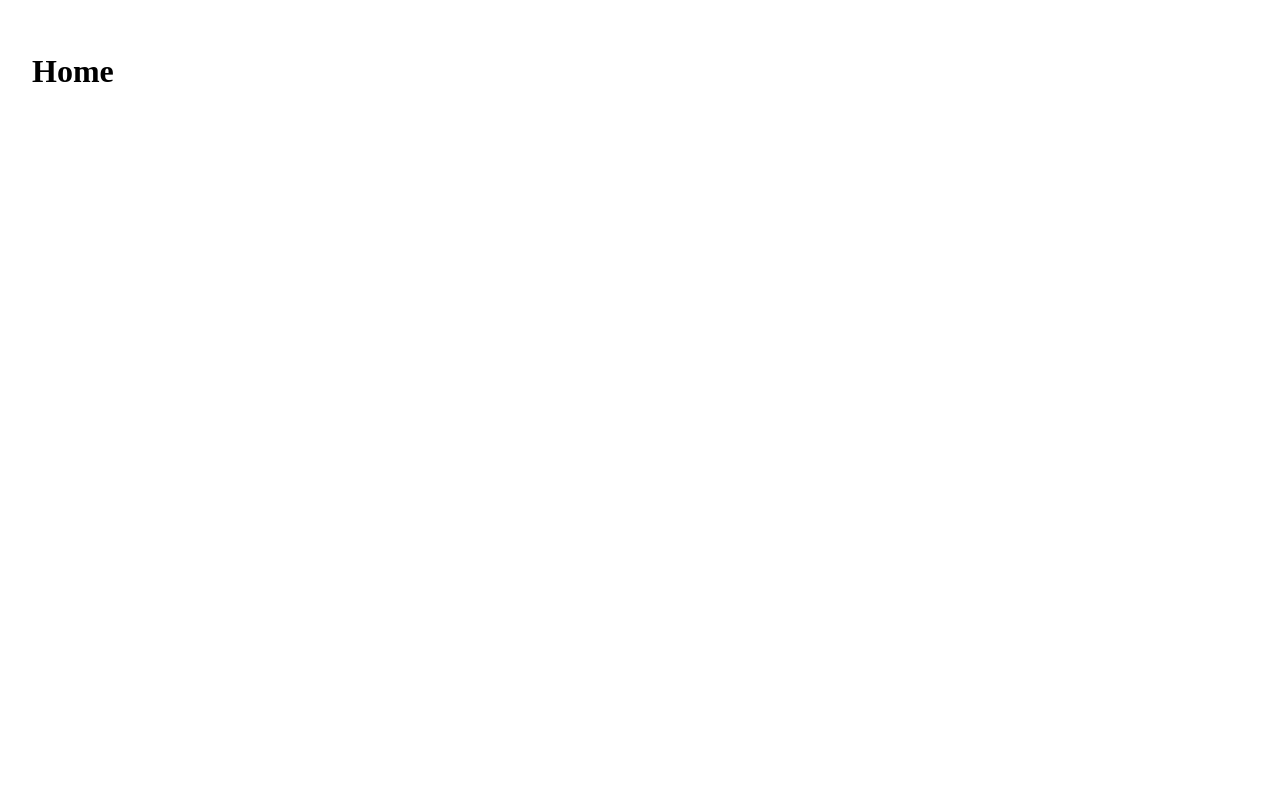
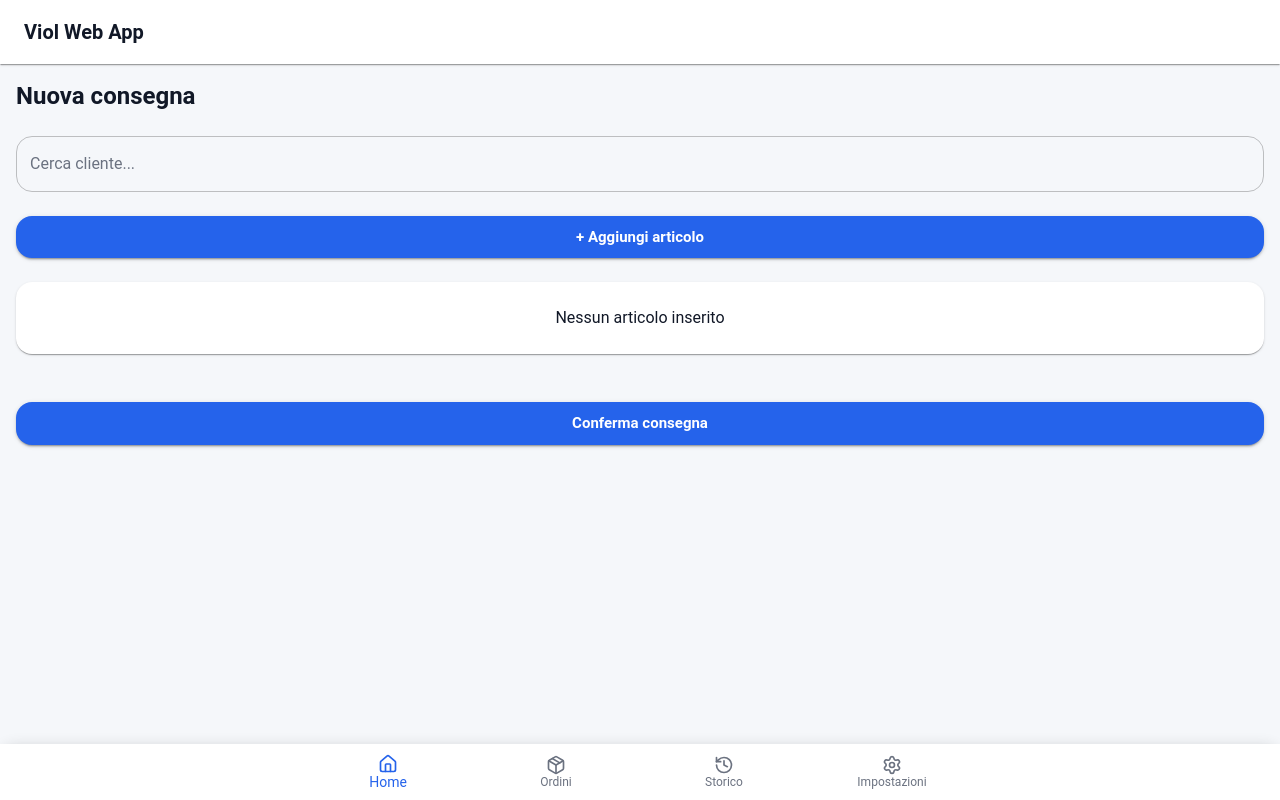
Before and after one commit to LoivX/ViolWebApp, a React (Vite) app in the folder frontend/: page / in a window 1280 px wide. Built offline with nearby package versions, Linux system fonts and the light colour scheme.

Commit message:
Main Layout and Home structure

```diff
--- a/frontend/package.json
+++ b/frontend/package.json
@@ -10,6 +10,11 @@
     "preview": "vite preview"
   },
   "dependencies": {
+    "@emotion/react": "^11.14.0",
+    "@emotion/styled": "^11.14.1",
+    "@mui/icons-material": "^9.2.0",
+    "@mui/material": "^9.2.0",
+    "lucide-react": "^1.25.0",
     "react": "^19.2.7",
     "react-dom": "^19.2.7",
     "react-router-dom": "^7.18.1"
--- a/frontend/src/layouts/MainLayout.tsx
+++ b/frontend/src/layouts/MainLayout.tsx
@@ -1,13 +1,94 @@
 import { Outlet } from "react-router-dom";
+import { useLocation, useNavigate } from "react-router-dom";
+
+import {
+  BottomNavigation,
+  BottomNavigationAction,
+  AppBar,
+  Toolbar,
+  Typography,
+  Paper,
+  Box,
+} from "@mui/material";
+
+import {
+  House,
+  Package,
+  History,
+  Settings,
+} from "lucide-react";
 
 export default function MainLayout() {
+  const location = useLocation();
+  const navigate = useNavigate();
   return (
-    <main
-      style={{
-        padding: "24px",
+    <Box
+      sx={{
+        minHeight: "100vh",
+        bgcolor: "background.default",
+        display: "flex",
+        flexDirection: "column",
       }}
     >
-      <Outlet />
-    </main>
+      {/* Header */}
+
+    <AppBar
+      position="sticky"
+      elevation={1}
+      color="inherit"
+    >
+      <Toolbar>
+        <Typography variant="h6">
+          Viol Web App
+        </Typography>
+      </Toolbar>
+    </AppBar>
+
+      {/* Contenuto */}
+
+      <Box
+        component="main"
+        sx={{
+          flex: 1,
+          p: 2,
+        }}
+      >
+        <Outlet />
+      </Box>
+
+      {/* Bottom Navigation */}
+
+      <Paper elevation={8}>
+        <BottomNavigation
+          value={location.pathname}
+          onChange={(_, value) => navigate(value)}
+          showLabels
+        >
+          <BottomNavigationAction
+            value="/"
+            label="Home"
+            icon={<House size={20} />}
+          />
+
+          <BottomNavigationAction
+            value="/orders"
+            label="Ordini"
+            icon={<Package size={20} />}
+          />
+
+          <BottomNavigationAction
+            value="/history"
+            label="Storico"
+            icon={<History size={20} />}
+          />
+
+          <BottomNavigationAction
+            value="/settings"
+            label="Impostazioni"
+            icon={<Settings size={20} />}
+          />
+        </BottomNavigation>
+      </Paper>
+    </Box>
   );
 }
--- a/frontend/src/main.tsx
+++ b/frontend/src/main.tsx
@@ -2,10 +2,17 @@ import { StrictMode } from "react";
 import { createRoot } from "react-dom/client";
 import { RouterProvider } from "react-router-dom";
 
+import { ThemeProvider, CssBaseline } from "@mui/material";
+
+import theme from "./theme/theme";
 import { router } from "./routes";
 
 createRoot(document.getElementById("root")!).render(
   <StrictMode>
-    <RouterProvider router={router} />
+    <ThemeProvider theme={theme}>
+      <CssBaseline />
+
+      <RouterProvider router={router} />
+    </ThemeProvider>
   </StrictMode>
 );
--- a/frontend/src/pages/Home/index.tsx
+++ b/frontend/src/pages/Home/index.tsx
@@ -1,3 +1,49 @@
+import {
+  Box,
+  Button,
+  Card,
+  Stack,
+  TextField,
+  Typography,
+} from "@mui/material";
+
 export default function Home() {
-  return <h1>Home</h1>;
+  return (
+    <Stack spacing={3}>
+      <Typography variant="h5">
+        Nuova consegna
+      </Typography>
+
+      <TextField
+        fullWidth
+        label="Cerca cliente..."
+      />
+
+      <Button
+        variant="contained"
+        size="large"
+      >
+        + Aggiungi articolo
+      </Button>
+
+      <Card
+        sx={{
+          p: 3,
+          textAlign: "center",
+        }}
+      >
+        Nessun articolo inserito
+      </Card>
+
+      <Box sx={{ flexGrow: 1 }} />
+
+      <Button
+        variant="contained"
+        size="large"
+        fullWidth
+      >
+        Conferma consegna
+      </Button>
+    </Stack>
+  );
 }
--- /dev/null
+++ b/frontend/src/theme/theme.ts
@@ -0,0 +1,62 @@
+import { createTheme } from "@mui/material/styles";
+
+const theme = createTheme({
+  palette: {
+    mode: "light",
+
+    primary: {
+      main: "#2563EB",
+    },
+
+    secondary: {
+      main: "#64748B",
+    },
+
+    background: {
+      default: "#F5F7FA",
+      paper: "#FFFFFF",
+    },
+
+    success: {
+      main: "#16A34A",
+    },
+
+    warning: {
+      main: "#F59E0B",
+    },
+
+    error: {
+      main: "#DC2626",
+    },
+
+    text: {
+      primary: "#111827",
+      secondary: "#6B7280",
+    },
+  },
+
+  shape: {
+    borderRadius: 16,
+  },
+
+  spacing: 8,
+
+  typography: {
+    fontFamily: "Roboto, sans-serif",
+
+    h5: {
+      fontWeight: 700,
+    },
+
+    h6: {
+      fontWeight: 600,
+    },
+
+    button: {
+      textTransform: "none",
+      fontWeight: 600,
+    },
+  },
+});
+
+export default theme;
```
Also changed, not shown: 1 other file (tests, documents, lock files or other folders).
